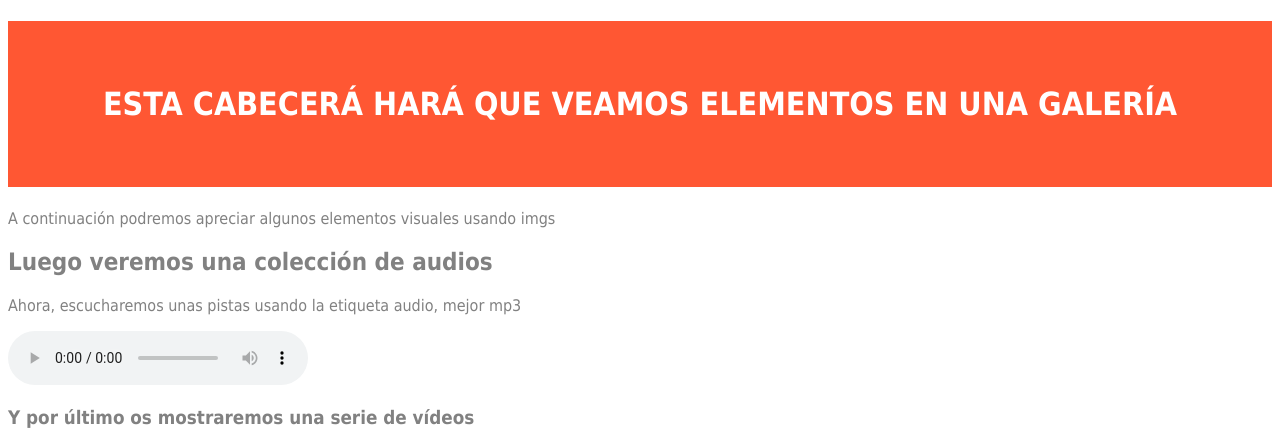
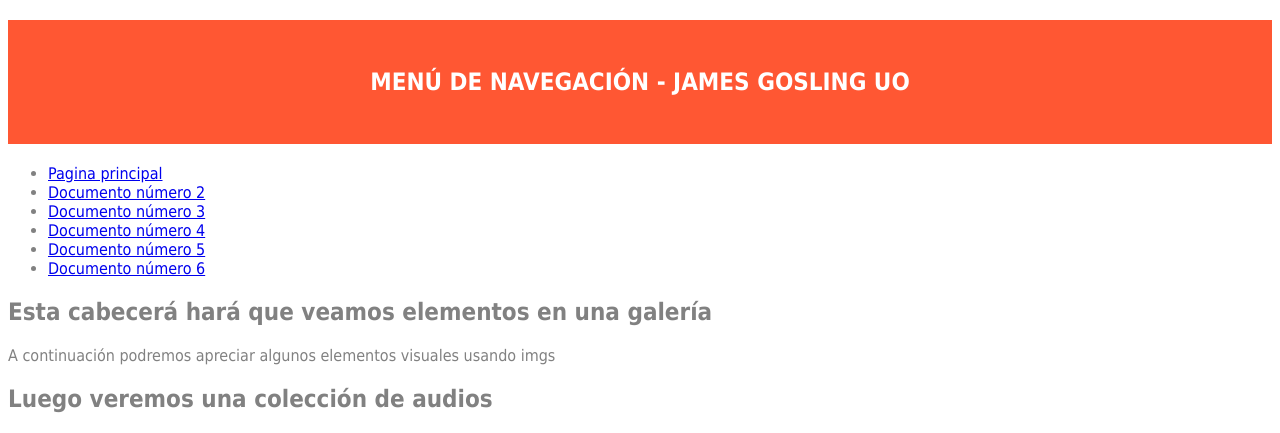
Before and after one commit to UO245110/SEW_HTML, a plain HTML site: page doc4.html in a window 1280 px wide. Shown: the top 433 px of the page. Drawn offline with Linux system fonts and the light colour scheme.

Commit message:
Update doc4.html

```diff
--- a/doc4.html
+++ b/doc4.html
@@ -14,8 +14,20 @@
 	</head>
 
 <body>
+	<nav>
+		<h1> Menú de navegación - James Gosling UO </h1>
+		 <ul>
+			  <li> <a href="/">Pagina principal</a> </li>
+			  <li> <a href="/doc2.html">Documento número 2</a> </li>
+			  <li> <a href="/doc3.html">Documento número 3</a> </li>
+			  <li> <a href="/doc4.html">Documento número 4</a> </li>
+			  <li> <a href="/doc5.html">Documento número 5</a> </li>
+			  <li> <a href="/doc6.html">Documento número 6</a> </li>
+		 </ul>
+	</nav>
+
     <!-- Datos con el contenidos que aparece en el navegador -->
-    <h1>Esta cabecerá hará que veamos elementos en una galería</h1>
+    <h2>Esta cabecerá hará que veamos elementos en una galería</h2>
 	<p> A continuación podremos apreciar algunos elementos visuales usando imgs </p>
 	<h2>Luego veremos una colección de audios</h2>
 	<p> Ahora, escucharemos unas pistas usando la etiqueta audio, mejor mp3 </p>
```
